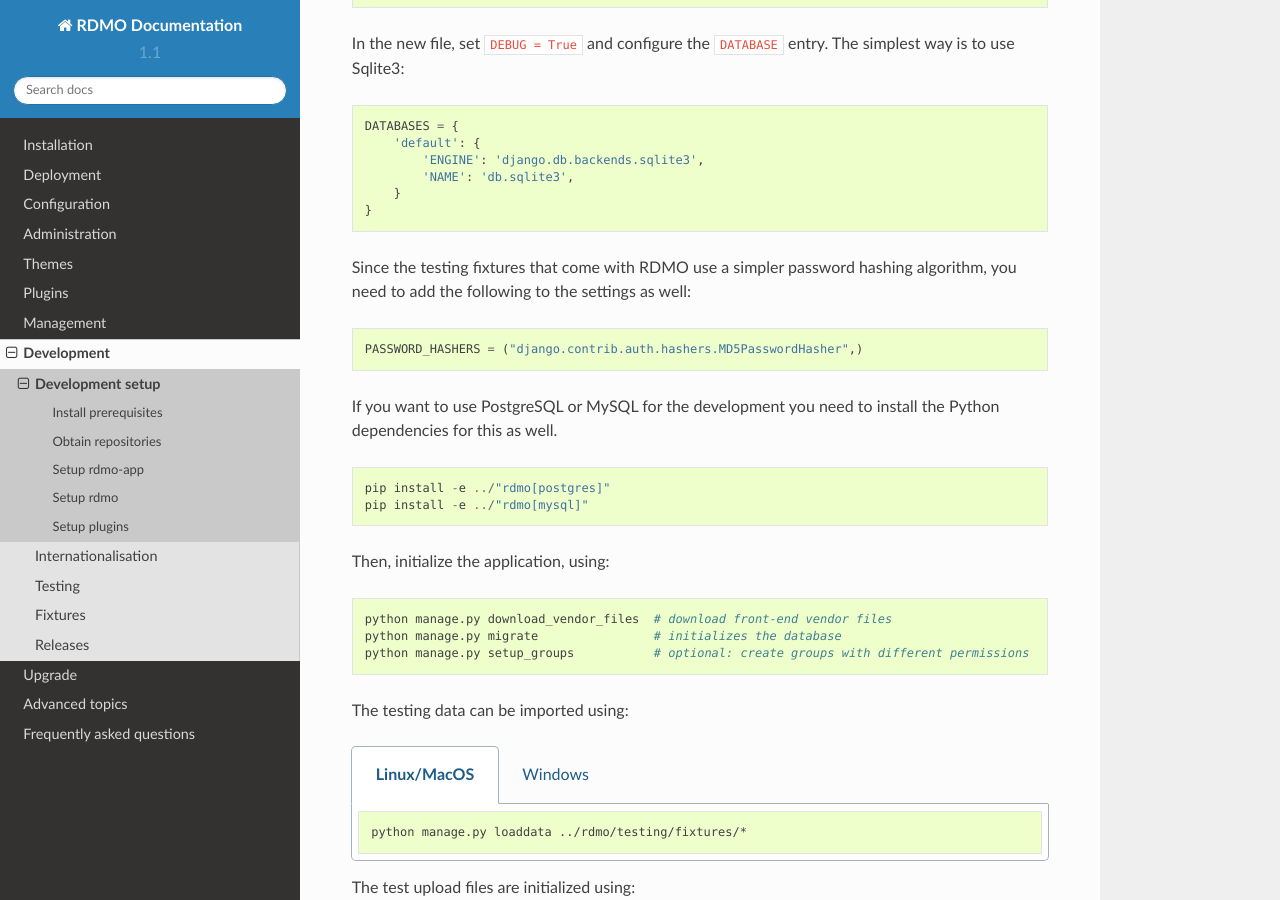
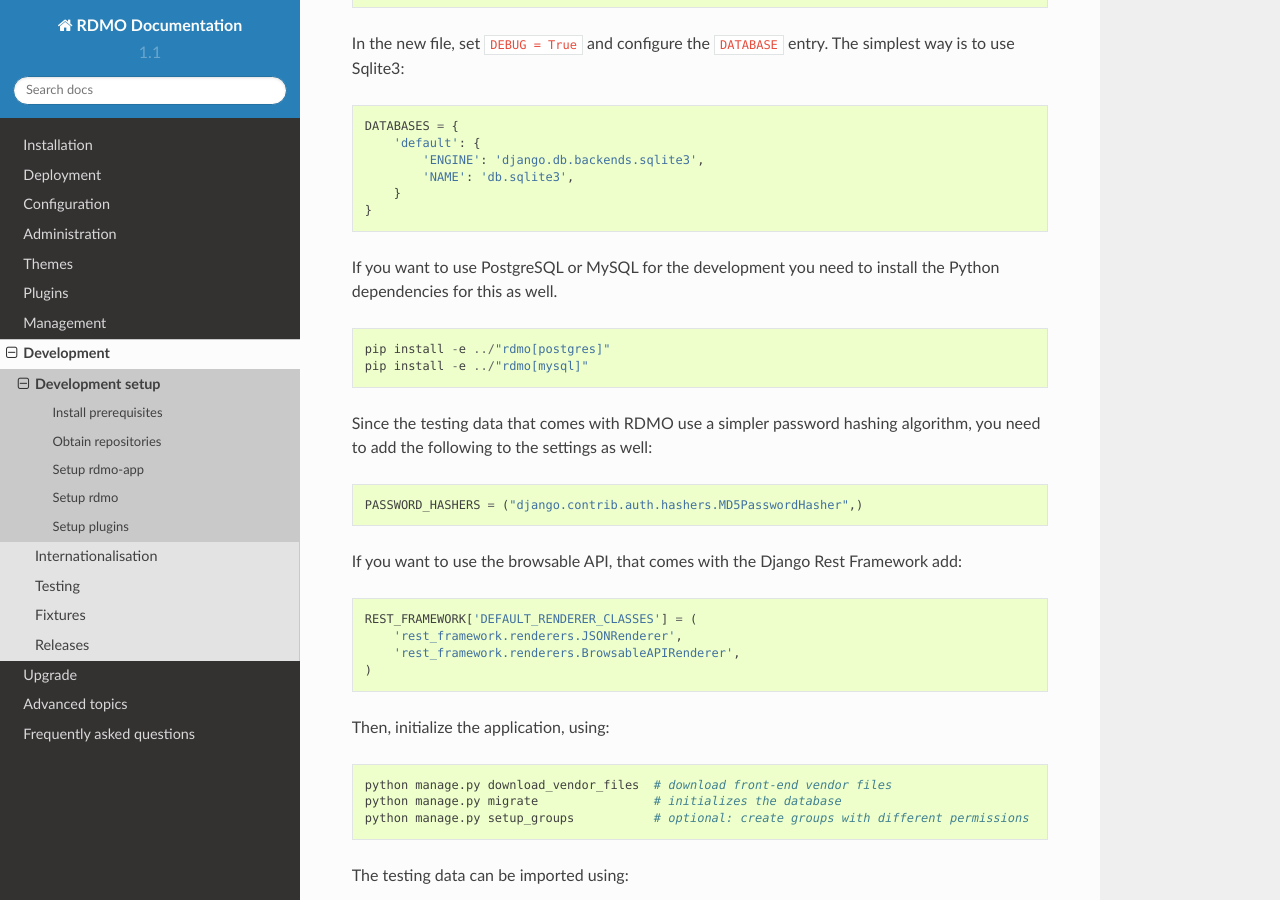
Before and after one commit to rdmorganiser/rdmo-docs, a Sphinx documentation site: the page built from docs/development/setup.md, in a window 1280 px wide and 900 px high, scrolled down 1721 px. Built offline with Sphinx 7.4.7 and the Read the Docs theme 2.0.0, drawn with Linux system fonts in a browser that asks for light colours.

Commit message:
Update development/setup.md

````diff
--- a/docs/development/setup.md
+++ b/docs/development/setup.md
@@ -93,18 +93,27 @@
 }
 ```
 
-Since the testing fixtures that come with RDMO use a simpler password hashing algorithm, you need to add the following to
+If you want to use PostgreSQL or MySQL for the development you need to install the Python dependencies for this as well.
+
+```
+pip install -e ../"rdmo[postgres]"
+pip install -e ../"rdmo[mysql]"
+```
+
+Since the testing data that comes with RDMO use a simpler password hashing algorithm, you need to add the following to
 the settings as well:
 
 ```python
 PASSWORD_HASHERS = ("django.contrib.auth.hashers.MD5PasswordHasher",)
 ```
 
-If you want to use PostgreSQL or MySQL for the development you need to install the Python dependencies for this as well.
+If you want to use the browsable API, that comes with the Django Rest Framework add:
 
-```
-pip install -e ../"rdmo[postgres]"
-pip install -e ../"rdmo[mysql]"
+```python
+REST_FRAMEWORK['DEFAULT_RENDERER_CLASSES'] = (
+    'rest_framework.renderers.JSONRenderer',
+    'rest_framework.renderers.BrowsableAPIRenderer',
+)
 ```
 
 Then, initialize the application, using:
````
